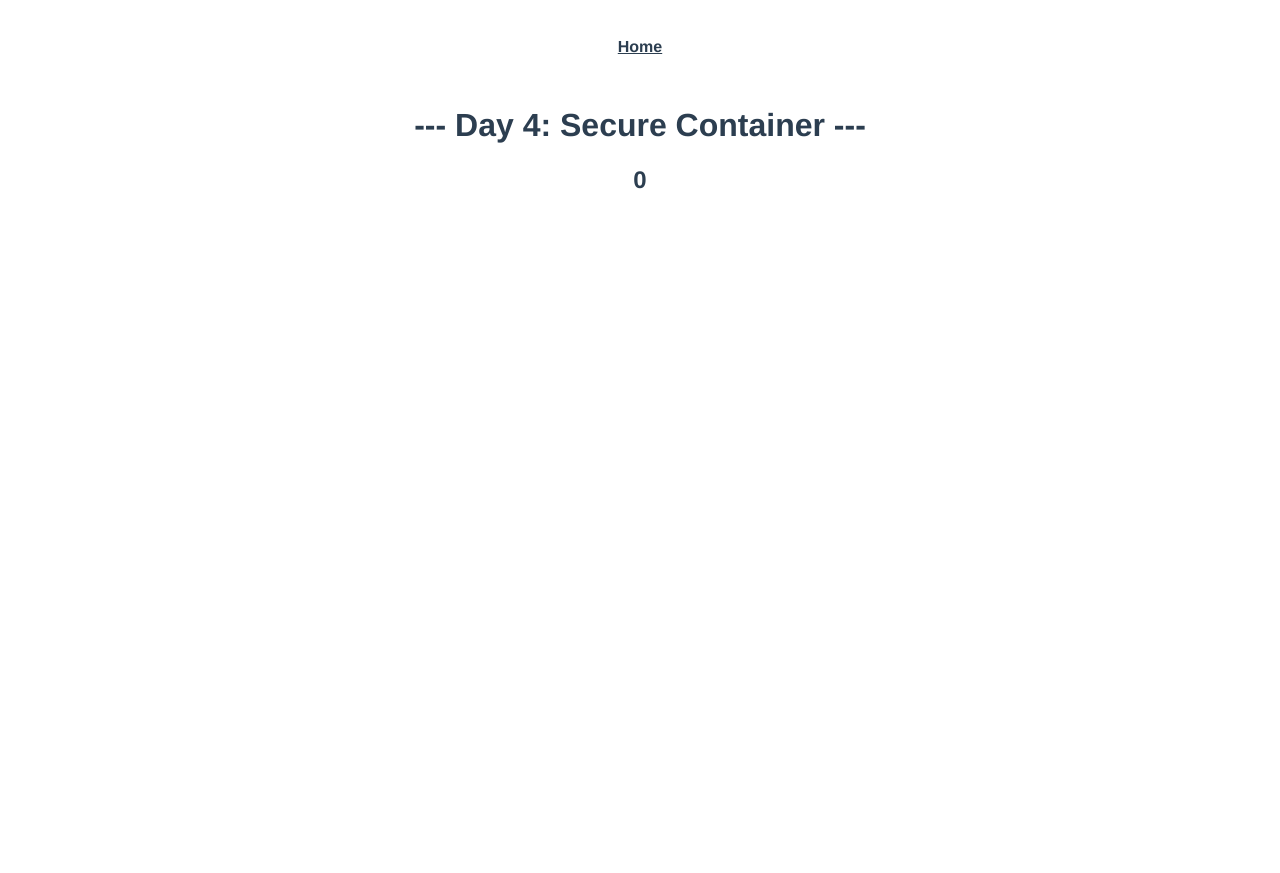
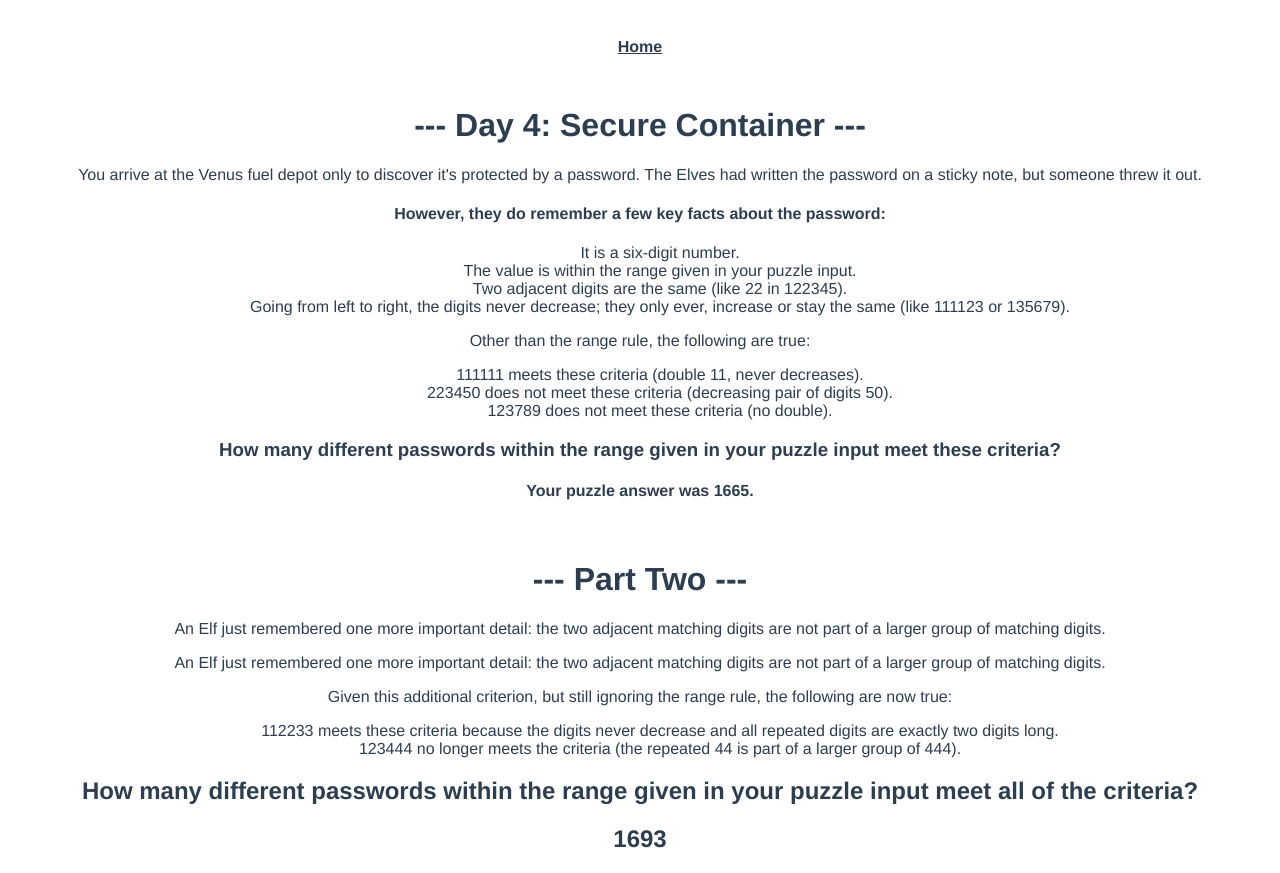
Before and after one commit to CloudMunk/Advent-of-Code, a Vue app in the folder adventofcode/: page /dayfour in a window 1280 px wide. Before the commit the page ends 800 px from the top, so only its background shows below. Built offline with nearby package versions, Linux system fonts and the light colour scheme.

Commit message:
Day 4 part 2
More work with regex and reducer functions

```diff
--- a/adventofcode/src/views/Dayfour.vue
+++ b/adventofcode/src/views/Dayfour.vue
@@ -1,6 +1,66 @@
 <template>
     <div>
         <h1>--- Day 4: Secure Container ---</h1>
+        <p>
+            You arrive at the Venus fuel depot only to discover it's protected by a password.
+            The Elves had written the password on a sticky note, but someone threw it out.
+        </p>
+        <h4>However, they do remember a few key facts about the password:</h4>
+        <ul class="textDeco">
+            <li>
+                It is a six-digit number.
+            </li>
+            <li>
+                The value is within the range given in your puzzle input.
+            </li>
+            <li>
+                Two adjacent digits are the same (like 22 in 122345).
+            </li>
+            <li>
+                Going from left to right, the digits never decrease; they only ever,
+                increase or stay the same (like 111123 or 135679).
+            </li>
+        </ul>
+        <p>
+            Other than the range rule, the following are true:
+        </p>
+        <ul class="textDeco">
+            <li>
+                111111 meets these criteria (double 11, never decreases).
+            </li>
+            <li>
+                223450 does not meet these criteria (decreasing pair of digits 50).
+            </li>
+            <li>
+                123789 does not meet these criteria (no double).
+            </li>
+        </ul>
+        <h3>
+            How many different passwords within the range given in your puzzle input meet these criteria?
+        </h3>
+        <h4>Your puzzle answer was 1665.</h4>
+        <br>
+        <h1>--- Part Two ---</h1>
+        <p>
+            An Elf just remembered one more important detail: the two adjacent matching digits are not
+            part of a larger group of matching digits.
+        </p>
+        <p>
+            An Elf just remembered one more important detail: the two adjacent matching digits are not
+            part of a larger group of matching digits.
+        </p>
+        <p>
+            Given this additional criterion, but still ignoring the range rule, the following are now true:
+        </p>
+        <ul class="textDeco">
+            <li>
+                112233 meets these criteria because the digits never decrease and all repeated digits are exactly two digits long.
+            </li>
+            <li>
+                123444 no longer meets the criteria (the repeated 44 is part of a larger group of 444).
+            </li>
+        </ul>
+        <h2>How many different passwords within the range given in your puzzle input meet all of the criteria?</h2>
         <h2> {{ solution }} </h2>
     </div>
 </template>
@@ -9,9 +69,7 @@
     export default {
         data: function () {
             return {
-            solution: 0,
-            input: 0,
-            secondSolution: 0
+                solution: 0
             }
         },
         methods: {
@@ -25,10 +83,20 @@
 
                     const count = {}
                     a.map((x) => (count[x] || 0) + 1)
+                    // console.log(count)
+                    // let filter = (a) => {return a.find(x => x[1] == 2)}
 
-                    if(s.length == 6 && Object.entries(count).find(tuple => tuple[1] == 2) && s == a.sort().join``) {
+                    // a.reduce((total, filter) => {return total + this.filter}, 0)
+                    // return matching.push(a)
+
+                    if(/^[0-9][0-9][0-9][0-9][0-9][0-9]$/i && s == a.sort().join(``)) {
                         matching.push(s)
                     }
+                    // if(s.length == 6 && Object.entries(count).find(matches => matches == matches[i]) && a.sort().join``))
+                    // matching.push(s)
+                    // s.length == 6 &&
+                    // Object.entries(count).find(tuple => tuple[1] == 2)
+                    // /[^0-9\/]/
                 } console.log(matching.length)
                 this.solution = matching.length
             }
@@ -40,5 +108,7 @@
 </script>
 
 <style scoped>
-
+.textDeco {
+    list-style-type: none;
+}
 </style>
```
